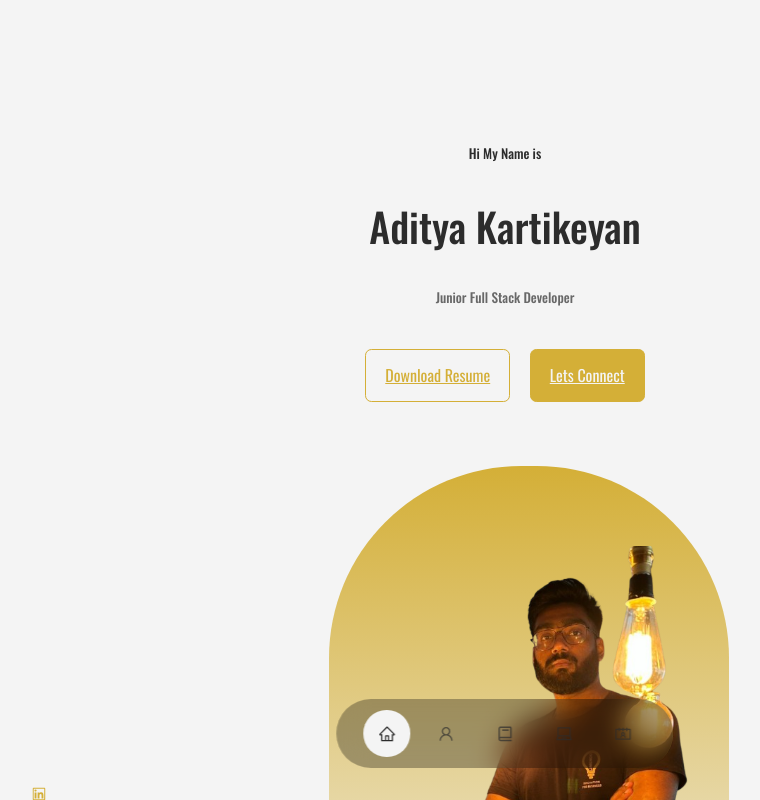
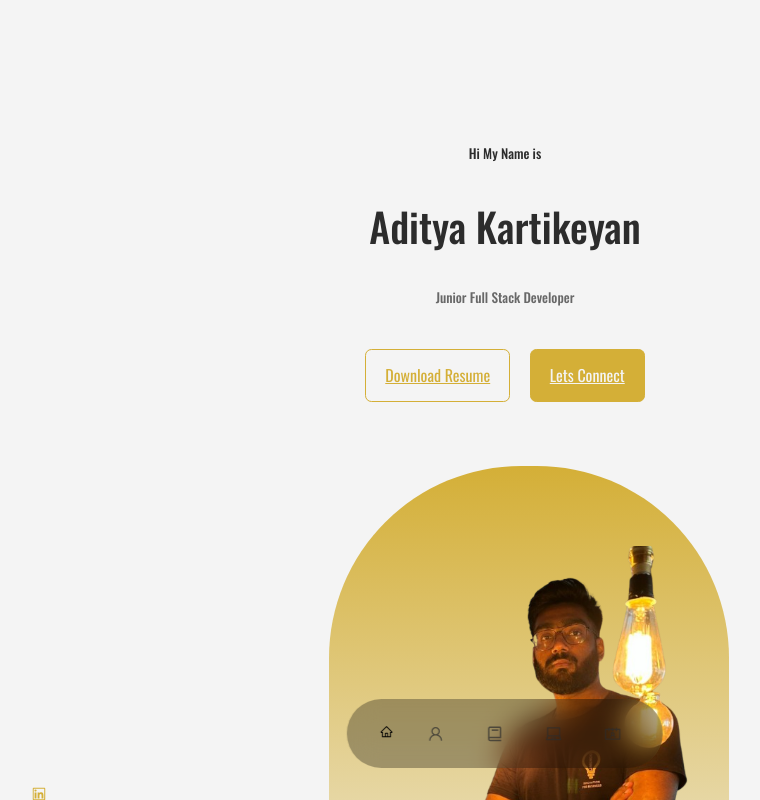
Before and after one commit to adik1999i/adityakartikeyan.github.io, a React (Create React App) app: page / in a window 1280 px wide. Shown: the top 800 px of the page, without its empty margins (135-895 px from the left). Built offline with nearby package versions, Linux system fonts and the light colour scheme.

Commit message:
fix linting

```diff
--- a/src/components/nav/Nav.jsx
+++ b/src/components/nav/Nav.jsx
@@ -8,17 +8,14 @@ const Nav = () => {
 
   return (
     <nav>
-      <a
-        href="#"
-        onClick={(e) => {
-          e.preventDefault(); // Prevents page reload for non-functional link
-          setActiveNav('#');
-        }}
+      <button
+        onClick={() => setActiveNav('#')}
         className={activeNav === '#' ? 'active' : ''}
         aria-label="Home"
+        style={{ background: 'none', border: 'none', cursor: 'pointer' }}
       >
         <AiOutlineHome />
-      </a>
+      </button>
       <a
         href="#about"
         onClick={() => setActiveNav('#about')}
```
